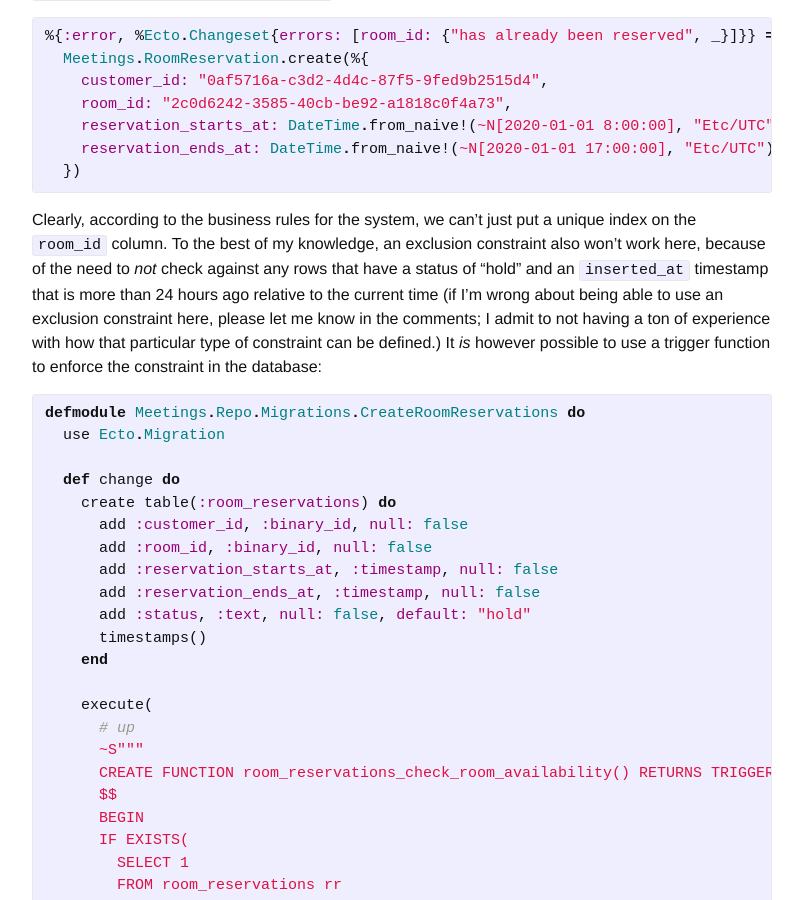
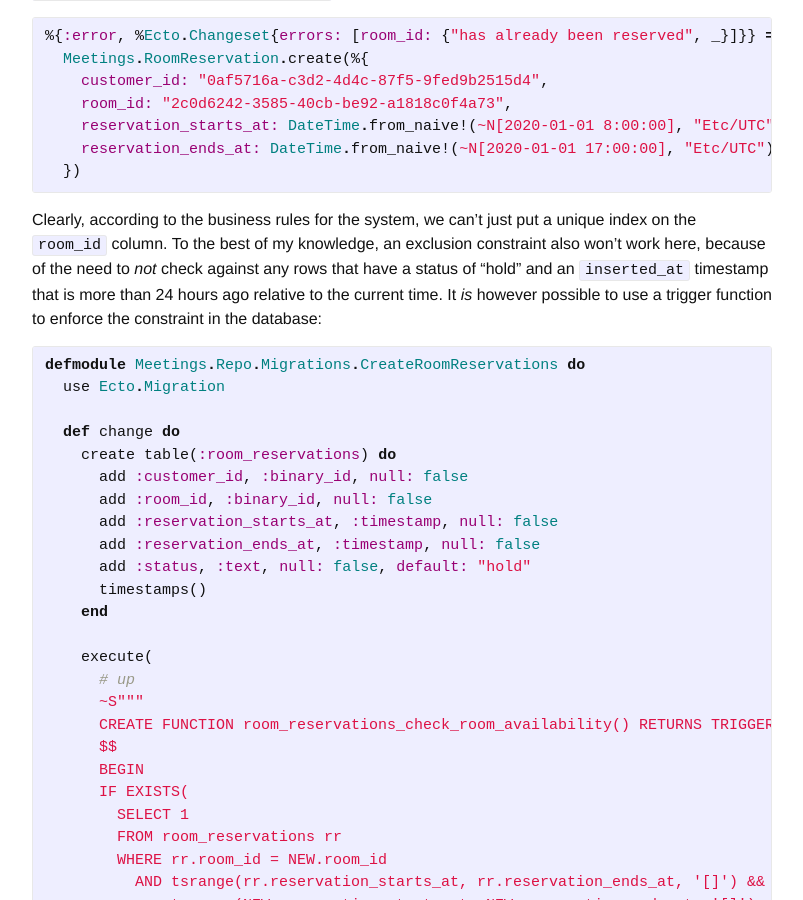
Before and after one commit to jwilger/jwilger.github.io, a Jekyll site: the page built from _posts/2020-02-15-ecto-custom-unique-constraint-trigger.md, in a window 1280 px wide and 900 px high, scrolled down 3220 px. Shown: the whole window, without its empty margins (238-1041 px from the left). Built offline with Jekyll 4.4.1, drawn with Linux system fonts in a browser that asks for light colours; comment, search, counter and statistics services are not loaded; some of the changed text lies outside the part shown.

Commit message:
remove discuss and fix footer

````diff
--- a/_config.yml
+++ b/_config.yml
@@ -1,11 +1,10 @@
 # Site settings
 title: John Wilger
-email: johnwilger@gmail.com
+email: john@johnwilger.com
 description: > # this means to ignore newlines until "baseurl:"
   The personal website of John Wilger; Dad, Cyclist, Software Developer
 baseurl: "" # the subpath of your site, e.g. /blog/
 url: "http://johnwilger.com" # the base hostname & protocol for your site
-twitter_username: jwilger
 github_username:  jwilger
 
 exclude: [Gemfile, Gemfile.lock, README.md, vendor, org, .hyde.el]
--- a/_includes/footer.html
+++ b/_includes/footer.html
@@ -26,20 +26,6 @@
           </li>
           {% endif %}
 
-          {% if site.twitter_username %}
-          <li>
-            <a href="https://twitter.com/{{ site.twitter_username }}">
-              <span class="icon  icon--twitter">
-                <svg alt="Twitter" viewBox="0 0 16 16">
-                  <path fill="#828282" d="M15.969,3.058c-0.586,0.26-1.217,0.436-1.878,0.515c0.675-0.405,1.194-1.045,1.438-1.809
-                  c-0.632,0.375-1.332,0.647-2.076,0.793c-0.596-0.636-1.446-1.033-2.387-1.033c-1.806,0-3.27,1.464-3.27,3.27 c0,0.256,0.029,0.506,0.085,0.745C5.163,5.404,2.753,4.102,1.14,2.124C0.859,2.607,0.698,3.168,0.698,3.767 c0,1.134,0.577,2.135,1.455,2.722C1.616,6.472,1.112,6.325,0.671,6.08c0,0.014,0,0.027,0,0.041c0,1.584,1.127,2.906,2.623,3.206 C3.02,9.402,2.731,9.442,2.433,9.442c-0.211,0-0.416-0.021-0.615-0.059c0.416,1.299,1.624,2.245,3.055,2.271 c-1.119,0.877-2.529,1.4-4.061,1.4c-0.264,0-0.524-0.015-0.78-0.046c1.447,0.928,3.166,1.469,5.013,1.469 c6.015,0,9.304-4.983,9.304-9.304c0-0.142-0.003-0.283-0.009-0.423C14.976,4.29,15.531,3.714,15.969,3.058z"/>
-                </svg>
-              </span>
-
-              <span class="username">{{ site.twitter_username }}</span>
-            </a>
-          </li>
-          {% endif %}
           <li>
             <a href="http://strava.com/athletes/jwilger">
               <span class="icon icon--strava">
--- a/_layouts/post.html
+++ b/_layouts/post.html
@@ -15,25 +15,4 @@
   <article class="post-content">
     {{ content }}
   </article>
-
-<div id="disqus_thread"></div>
-<script>
-/**
-* RECOMMENDED CONFIGURATION VARIABLES: EDIT AND UNCOMMENT THE SECTION BELOW TO INSERT DYNAMIC VALUES FROM YOUR PLATFORM OR CMS.
-* LEARN WHY DEFINING THESE VARIABLES IS IMPORTANT: https://disqus.com/admin/universalcode/#configuration-variables
-*/
-// var disqus_config = function () {
-// this.page.url = "{{ page.url }}"; // Replace PAGE_URL with your page's canonical URL variable
-// this.page.identifier = "{{ page.url }}"; // Replace PAGE_IDENTIFIER with your page's unique identifier variable
-// };
-(function() { // DON'T EDIT BELOW THIS LINE
-var d = document, s = d.createElement('script');
-
-s.src = '//johnwilger.disqus.com/embed.js';
-
-s.setAttribute('data-timestamp', +new Date());
-(d.head || d.body).appendChild(s);
-})();
-</script>
-<noscript>Please enable JavaScript to view the <a href="https://disqus.com/?ref_noscript" rel="nofollow">comments powered by Disqus.</a></noscript>
 </div>
--- a/_posts/2020-02-15-ecto-custom-unique-constraint-trigger.md
+++ b/_posts/2020-02-15-ecto-custom-unique-constraint-trigger.md
@@ -158,10 +158,8 @@
 Clearly, according to the business rules for the system, we can't just put a unique index on the
 `room_id` column. To the best of my knowledge, an exclusion constraint also won't work here,
 because of the need to *not* check against any rows that have a status of "hold" and an
-`inserted_at` timestamp that is more than 24 hours ago relative to the current time (if I'm wrong
-about being able to use an exclusion constraint here, please let me know in the comments; I admit
-to not having a ton of experience with how that particular type of constraint can be defined.) It
-*is* however possible to use a trigger function to enforce the constraint in the database:
+`inserted_at` timestamp that is more than 24 hours ago relative to the current time. It *is*
+however possible to use a trigger function to enforce the constraint in the database:
 
 ```elixir
 defmodule Meetings.Repo.Migrations.CreateRoomReservations do
````
Also changed, not shown: other parts of _posts/2020-02-15-ecto-custom-unique-constraint-trigger.md (+2 -0 lines).
